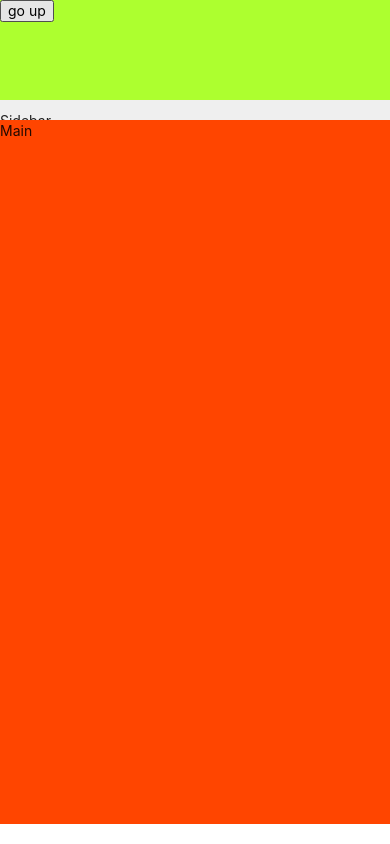
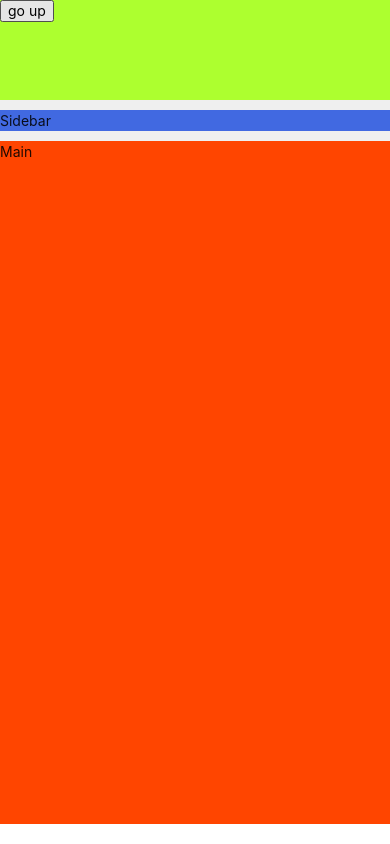
Before and after one commit to mats68/next-text-ssg, a Next.js app: page / in a window 390 px wide. Built offline with nearby package versions, Linux system fonts and the light colour scheme.

Commit message:
menu correct

```diff
--- a/pages/index.tsx
+++ b/pages/index.tsx
@@ -4,18 +4,18 @@ import {useState} from 'react'
 
 export default function Home() {
 
-  const [side, setSide]  = useState(false)
+  const [showSide, setShowSide]  = useState(true)
   const onClick = () => {
-     setSide(cur => !cur)
+    setShowSide(cur => !cur)
   }
 
   return (
     <div className={styles.container}>
       <div className={styles.header}>
-        <button onClick={onClick}>go up</button>
+        <button className={styles.menubutton} onClick={onClick}>go up</button>
       </div>
-      <div className={side ? styles.sidebarfull : styles.sidebar}>Sidebar</div>
-      <div className={styles.main}>Main</div>
+      <div className={styles.sidebar} hidden={!showSide}>Sidebar</div>
+      <div className={showSide ? styles.main : styles.mainfull}>Main</div>
     </div>
   );
 }
--- a/styles/Home.module.css
+++ b/styles/Home.module.css
@@ -12,7 +12,7 @@
 }
 
 .sidebar {
-  grid-column: 1 / 1;
+  grid-column: 1 / 2;
   grid-row: 2 / 4
 }
 
@@ -20,23 +20,23 @@
   grid-column: 2 / 3;
   grid-row: 2 / 4;
 }
+.mainfull {
+  grid-column: 1 / 3;
+  grid-row: 2 / 4;
+}
+
 
 @media only screen and (max-width: 1000px) {
   .sidebar {
-      height: 0px;
-      grid-column: 1 / 3;
-      grid-row: 2 / 3;
-  }
-  .sidebarfull {
-    height: 250px;
     grid-column: 1 / 3;
     grid-row: 2 / 3;
-}
+  }
 
-  .main {
+
+  .main, .mainfull {
     grid-column: 1 / 3;
     grid-row: 3 / 4;
-}
+  }
 
 }
 
@@ -49,10 +49,10 @@
   background-color: greenyellow;
 }
 
-.sidebar, .sidebarfull {
+.sidebar {
   background-color: royalblue;
 }
 
-.main {
+.main, .mainfull {
   background-color: orangered;
 }
```
